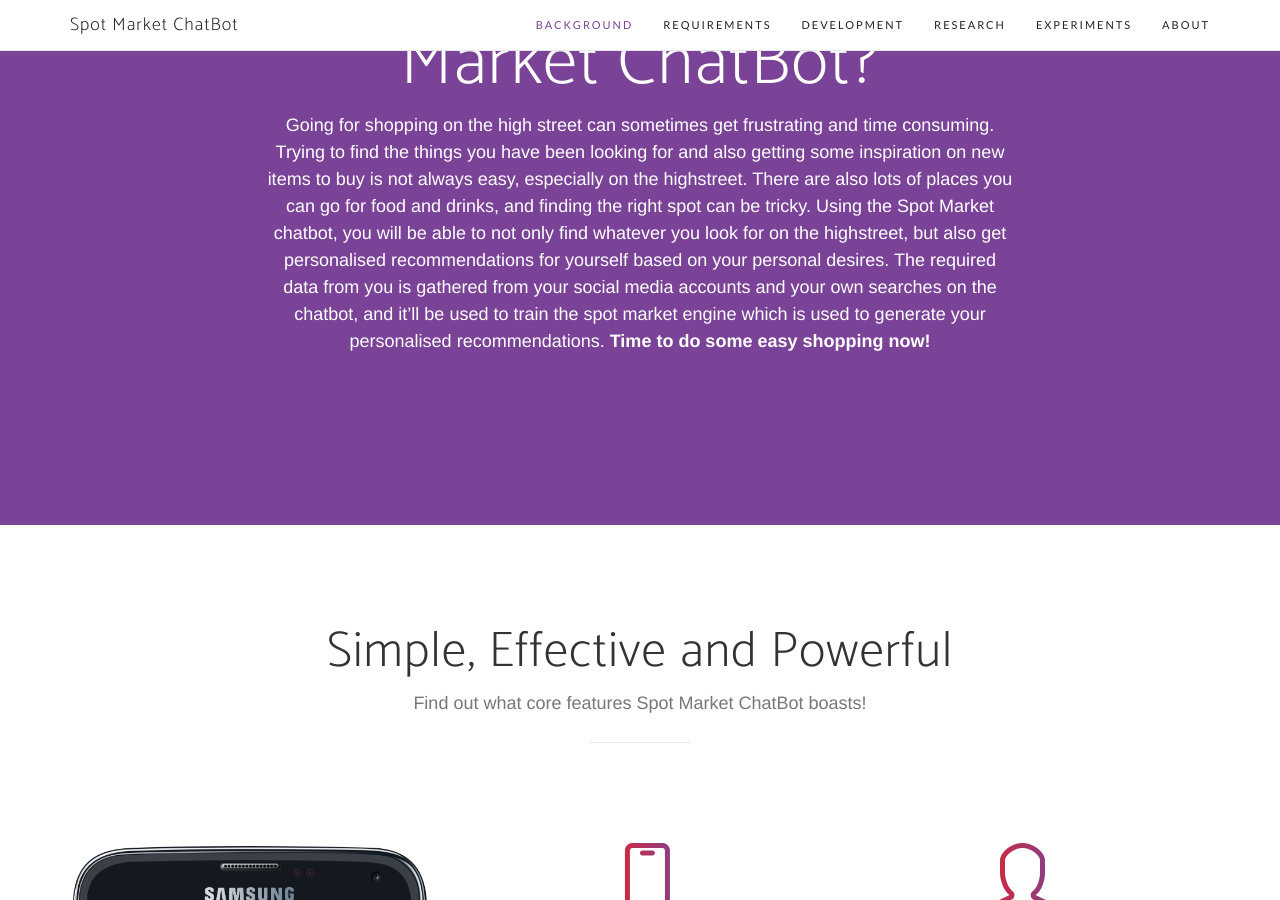
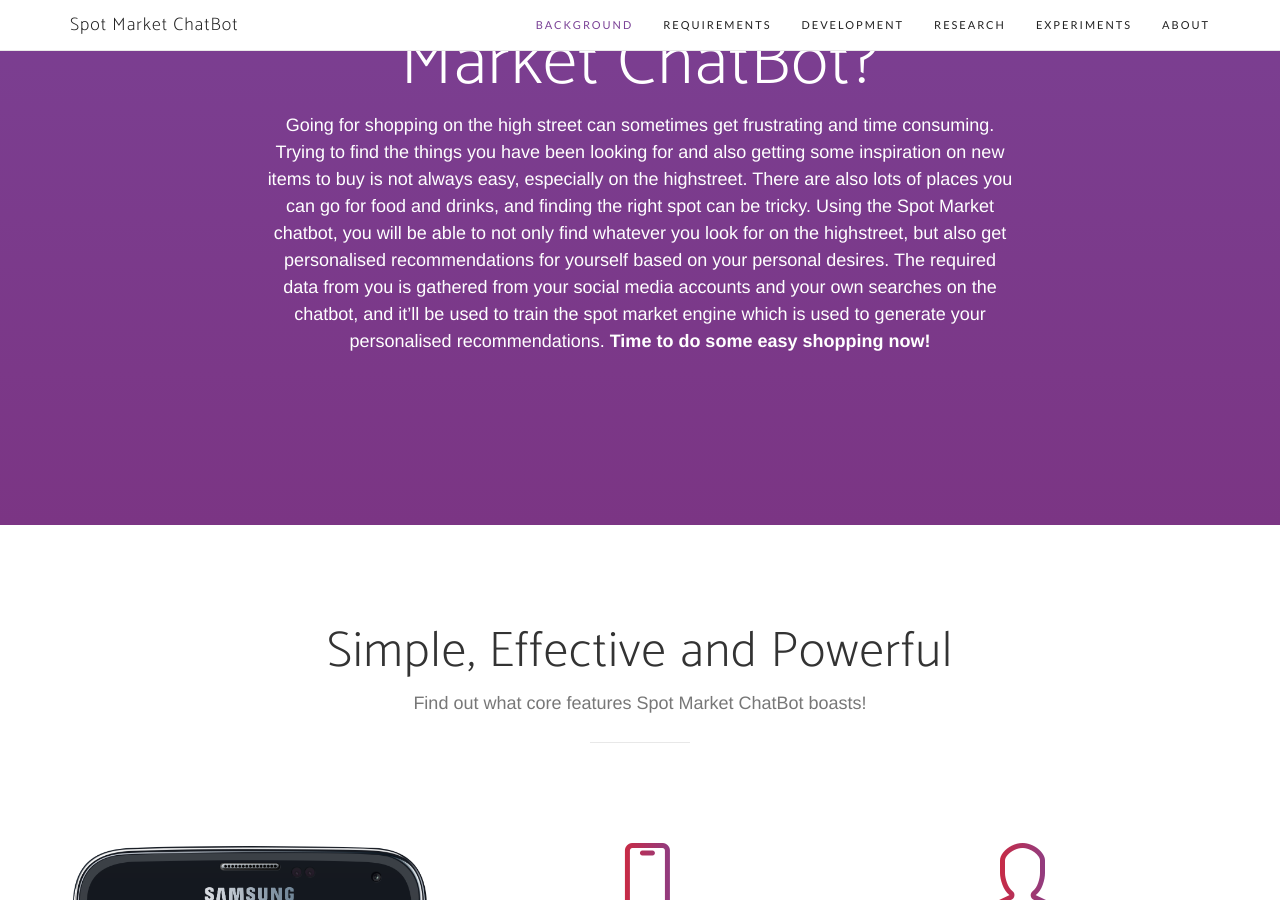
Before and after one commit to Thalexander/sm1-site, a Jekyll site: the page built from index.html, in a window 1280 px wide and 900 px high, scrolled down 2654 px. Built offline with Jekyll 4.4.1, drawn with Linux system fonts in a browser that asks for light colours; nearby versions of some CDN libraries; some web fonts are replaced; the list of posts is cut into pages by our own code.

Commit message:
Introduce gradient to primary panels

```diff
--- a/css/main.scss
+++ b/css/main.scss
@@ -37,7 +37,7 @@
 $head-primary: #7b4397 ;
 $head-secondary: #dc2430 ;
 $theme-primary: #7b4397 ;
-$theme-secondary: #7b4397 ;
+$theme-secondary: #7b3584 ;
 $theme-dark: #222;
 
 // Import partials from `sass_dir` (defaults to `_sass`)
```
